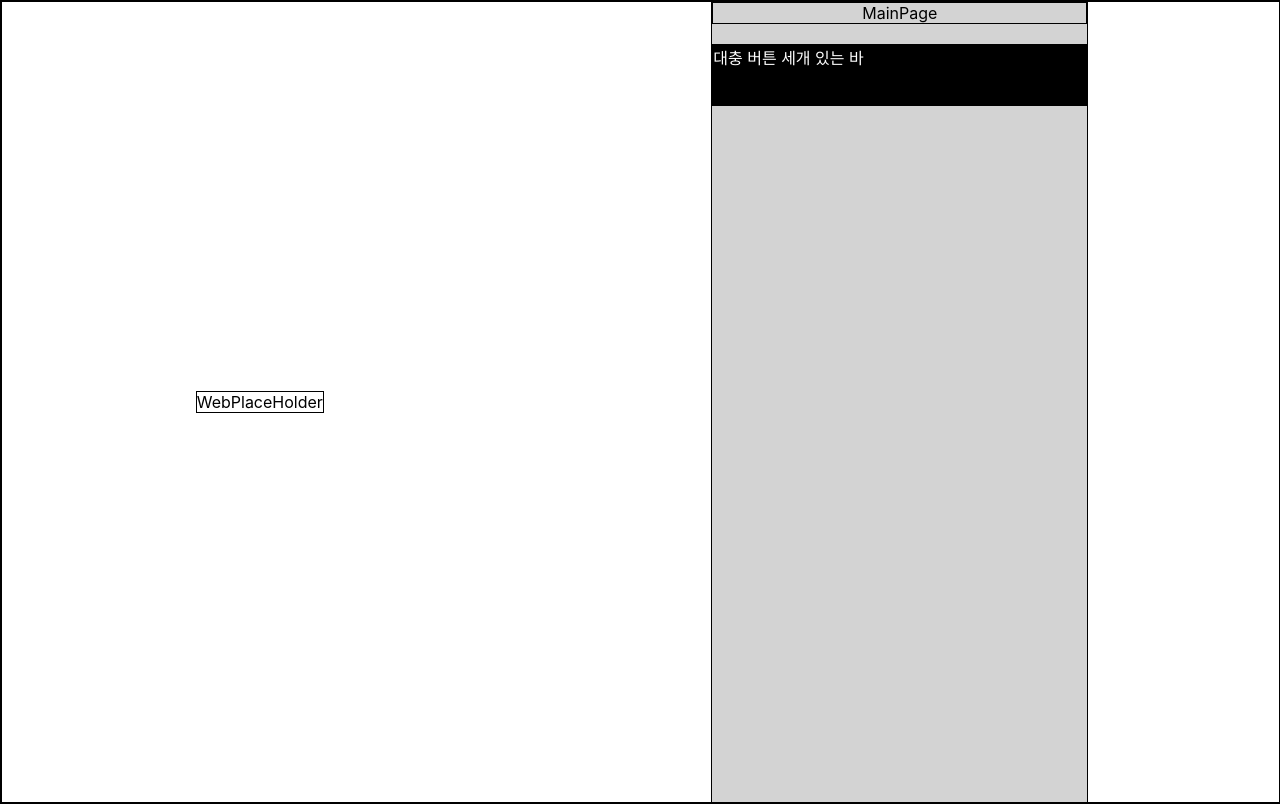
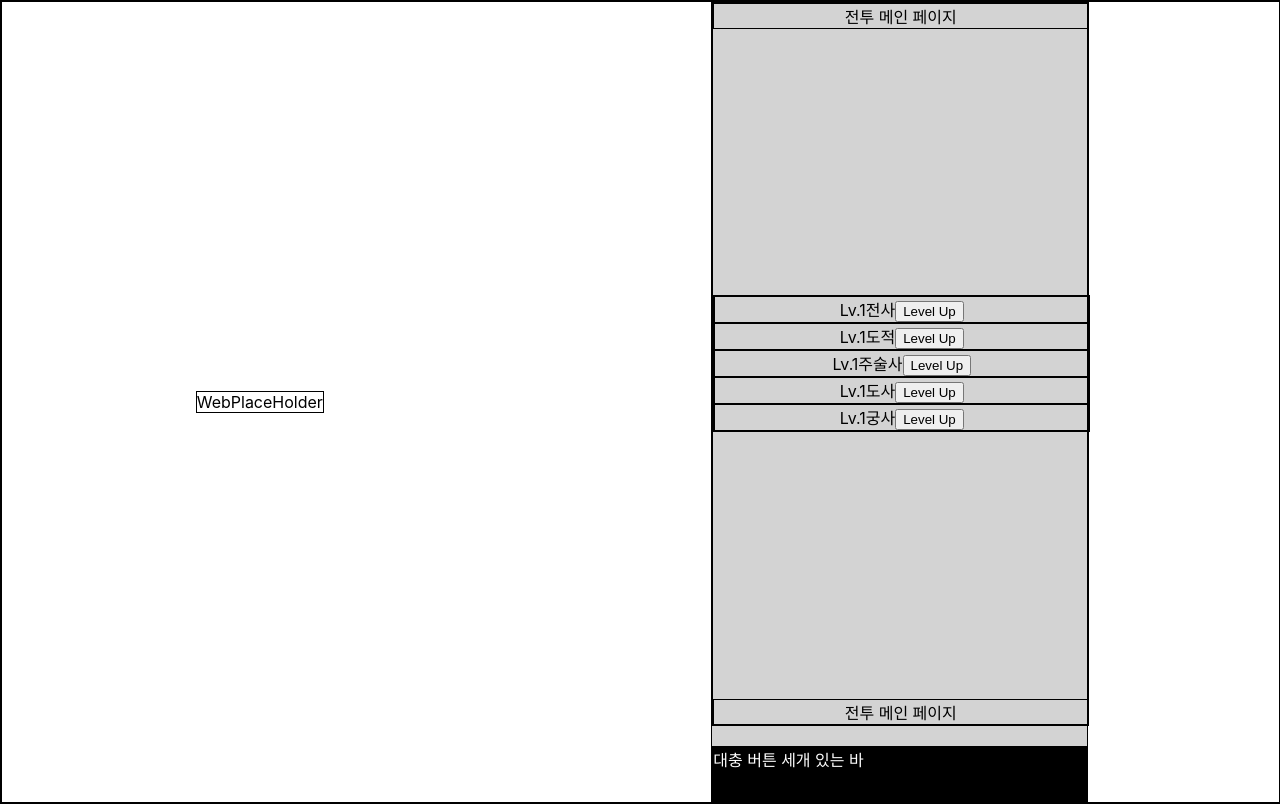
Before and after one commit to KingGod-Tmp/KingGod-FE, a React (Create React App) app: page / in a window 1280 px wide. Built offline with nearby package versions, Linux system fonts and the light colour scheme.

Commit message:
Create MainPage Layout

```diff
--- a/package.json
+++ b/package.json
@@ -20,7 +20,8 @@
     "redux-thunk": "^2.4.1",
     "styled-components": "^5.3.5",
     "typescript": "^4.4.2",
-    "web-vitals": "^2.1.0"
+    "web-vitals": "^2.1.0",
+    "yarn": "^1.22.19"
   },
   "scripts": {
     "start": "react-scripts start",
--- /dev/null
+++ b/src/components/main/HeroBox.tsx
@@ -0,0 +1,13 @@
+import React from 'react'
+
+const HeroCard = ({ name }: any) => {
+  return (
+    <div className="heroCard">
+      <span className="hero_level">Lv.1</span>
+      <span className="hero_name">{ name }</span>
+      <span className="hero_level"><button>Level Up</button></span>
+    </div>
+  )
+}
+
+export default HeroCard
--- /dev/null
+++ b/src/components/page/main/MainPageBody.tsx
@@ -0,0 +1,27 @@
+import React from 'react'
+import styled from "styled-components";
+import HeroBox from "../../main/HeroBox"
+
+const HEROES: string[] = ['전사', '도적', '주술사', '도사', '궁사']
+
+const MainPageBody = () => {
+  return (
+    <HeroListSection>
+    {HEROES
+      .map((hero: string)=> {
+        return (
+          <HeroBox
+            name={hero}
+          />
+        )
+      })}
+    </HeroListSection>
+  )
+}
+
+const HeroListSection = styled.div`
+  height: auto;
+  width: 100%;
+`
+
+export default MainPageBody
--- /dev/null
+++ b/src/components/page/main/MainPageFooter.tsx
@@ -0,0 +1,9 @@
+import React from 'react'
+
+const MainPageFooter = () => {
+  return (
+    <div>전투 메인 페이지</div>
+  )
+}
+
+export default MainPageFooter
--- /dev/null
+++ b/src/components/page/main/MainPageHeader.tsx
@@ -0,0 +1,9 @@
+import React from 'react'
+
+const MainPageHeader = () => {
+  return (
+    <div>전투 메인 페이지</div>
+  )
+}
+
+export default MainPageHeader
--- a/src/pages/MainPage.tsx
+++ b/src/pages/MainPage.tsx
@@ -1,9 +1,25 @@
 import React from 'react'
+import styled from "styled-components";
+import MainPageBody from "../components/page/main/MainPageBody";
+import MainPageFooter from "../components/page/main/MainPageFooter";
+import MainPageHeader from "../components/page/main/MainPageHeader";
+import { FlexColumnDiv } from "../styles/layouts";
 
 const MainPage = () => {
   return (
-    <div>MainPage</div>
+    <MainPageSection>
+      <MainPageHeader />
+      <MainPageBody />
+      <MainPageFooter />
+    </MainPageSection>
   )
 }
 
+const MainPageSection = styled(FlexColumnDiv)`
+  position: relative;
+  width: inherit;
+  height: inherit;
+  justify-content: space-between;
+`
+
 export default MainPage
```
Also changed, not shown: src/components/page/main/UserInfoCard.tsx (deleted, +0 -9 lines), 1 other file (tests, documents, lock files or other folders).
